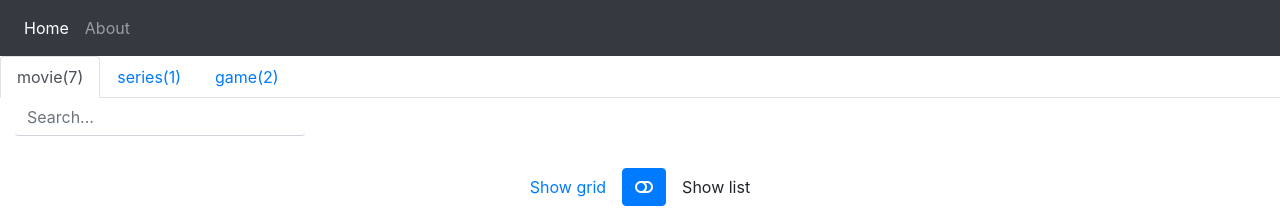
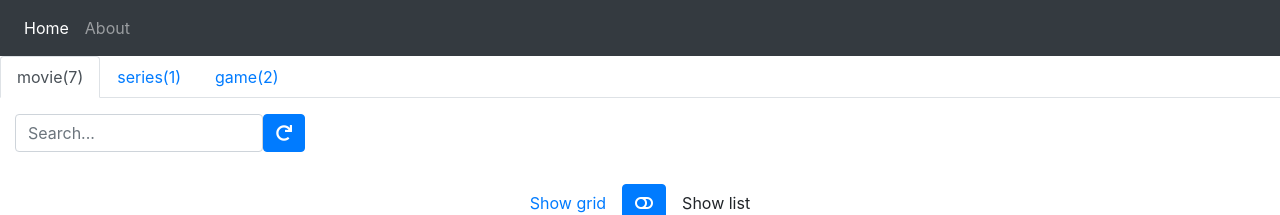
Before and after one commit to devlev1980/real-commerce-test, an Angular app: page /home in a window 1280 px wide. Shown: the top 215 px of the page. Built offline with nearby package versions, Linux system fonts and the light colour scheme.

Commit message:
add refresh

```diff
--- a/src/app/core/components/home/home.component.html
+++ b/src/app/core/components/home/home.component.html
@@ -1,18 +1,36 @@
 <div>
   <tabset>
-    <div class="form-group filter col-3">
-      <input type="text" class="form-control border-top-0 border-left-0 border-right-0" id="exampleInputEmail1" aria-describedby="search..." placeholder="Search..." [(ngModel)]="searchTerm" name="searchTerm">
+    <div class="form-group filter col-3 mt-3 d-flex">
+      <input type="text" class="form-control" id="exampleInputEmail1" aria-describedby="search..."
+             placeholder="Search..." [(ngModel)]="searchTerm" name="searchTerm">
+
+      <button class="btn-icon" *ngIf="searchTerm" (click)="onClearSearch()">
+        <i class="fas fa-times"></i>
+      </button>
+      <button class="btn btn-primary" (click)="getDataFromServer()">
+        <i class="fas fa-redo"></i>
+      </button>
+
     </div>
+
+    <div class="spinner_wrapper d-flex w-100 justify-content-center align-items-center" style="height: 80vh"
+         *ngIf="isRefresh">
+      <div class="spinner-border text-primary d-flex" role="status"></div>
+
+    </div>
+
     <tab [heading]="tab.type +'('+tab.data.length+ ')'" id="tab1" *ngFor="let tab of dataGroupedByType">
-
+      <div *ngIf="!isRefresh">
         <div class="actions w-100 d-flex justify-content-center align-items-baseline">
           <span class="grid_label mr-3" [class.active]="isShowPrimary">Show grid</span>
-        <button #toggleBtn class="btn  mb-5 mt-3" [ngClass]="{'btn-primary': isShowPrimary,'btn-danger': !isShowPrimary}" (click)="onToggleView('btn-primary')">
+          <button #toggleBtn class="btn  mb-5 mt-3"
+                  [ngClass]="{'btn-primary': isShowPrimary,'btn-danger': !isShowPrimary}" (click)="onToggleView()">
             <i class="fas " [ngClass]="{'fa-toggle-off': isShowPrimary,'fa-toggle-on': !isShowPrimary}"></i>
 
           </button>
           <span class="list_label ml-3" [class.active]="!isShowPrimary"> Show list</span>
         </div>
+        <div *ngIf="tab.data.length> 0">
           <div class="container-fluid" *ngIf="isShowGrid;else showList">
             <div class="card" *ngFor="let item of tab.data |search: searchTerm ">
               <div class="img_wrapper">
@@ -25,12 +43,15 @@
               </div>
             </div>
           </div>
+        </div>
         <ng-template #showList>
           <div class="container-fluid">
             <ul class="list-group">
-           <li class="list-group-item d-flex align-items-center justify-content-around" *ngFor="let item of tab.data">
-             <div class="img_wrapper" >
-               <img class="card-img-top" [src]="item.Poster ? item.Poster: onError()" [alt]="imgAlt" *ngIf="item.Poster">
+              <li class="list-group-item d-flex align-items-center justify-content-around"
+                  *ngFor="let item of tab.data">
+                <div class="img_wrapper">
+                  <img class="card-img-top" [src]="item.Poster ? item.Poster: onError()" [alt]="imgAlt"
+                       *ngIf="item.Poster">
                 </div>
                 <h5 class="card-title">{{item.Title}}</h5>
                 <p class="card-text">Year: {{item.Year |timestamp}}</p>
@@ -41,6 +62,8 @@
             </ul>
           </div>
         </ng-template>
+      </div>
+
     </tab>
   </tabset>
 </div>
--- a/src/app/core/components/home/home.component.scss
+++ b/src/app/core/components/home/home.component.scss
@@ -1,3 +1,15 @@
+.filter{
+  position: relative;
+
+  button.btn-icon{
+    position: absolute;
+    top: 50%;
+    right: 30px;
+    background: transparent;
+    transform: translateY(-50%);
+    border: 0;
+  }
+}
 .actions {
   span.grid_label {
     &.active {
--- a/src/app/core/components/home/home.component.ts
+++ b/src/app/core/components/home/home.component.ts
@@ -17,21 +17,36 @@ export class HomeComponent implements OnInit {
   isShowPrimary: boolean = true;
   isShowGrid: boolean = true;
   searchTerm: string = '';
+  isRefresh: boolean = false;
 
 
   constructor(private api: ApiService, private render: Renderer2) {
   }
 
   ngOnInit(): void {
+    this.getDataFromServer();
+
+  }
+
+  getDataFromServer(): void {
+    this.isRefresh = true;
+
+    setTimeout(() => {
+      this.isRefresh = true;
       this.api.getResults().subscribe((data) => {
+        if (data) {
+          this.isRefresh = false;
           this.dataGroupedByType = _.chain(data)
             .groupBy('Type')
             .toPairs()
             .map(pair => _.zipObject(['type', 'data'], pair))
             .value();
           console.log(this.dataGroupedByType);
+        }
+
 
       });
+    }, 1000);
   }
 
 
@@ -40,15 +55,14 @@ export class HomeComponent implements OnInit {
     return '';
   }
 
-  onToggleView(btnClass: string): void {
+  onToggleView(): void {
     this.isShowPrimary = !this.isShowPrimary;
     this.isShowGrid = !this.isShowGrid;
-    // if (btnClass === 'btn-primary') {
-    //   this.render.removeClass(this.toggleBtn.nativeElement, btnClass);
-    //   this.render.addClass(this.toggleBtn.nativeElement, 'btn-info');
-    // } else if (btnClass === 'btn-info') {
-    //   this.render.removeClass(this.toggleBtn.nativeElement, btnClass);
-    //   this.render.addClass(this.toggleBtn.nativeElement, 'btn-primary');
-    // }
   }
+
+  onClearSearch(): void {
+    this.searchTerm = '';
   }
+
+
+}
```
Lines whose indentation alone changed are shown as unchanged.
